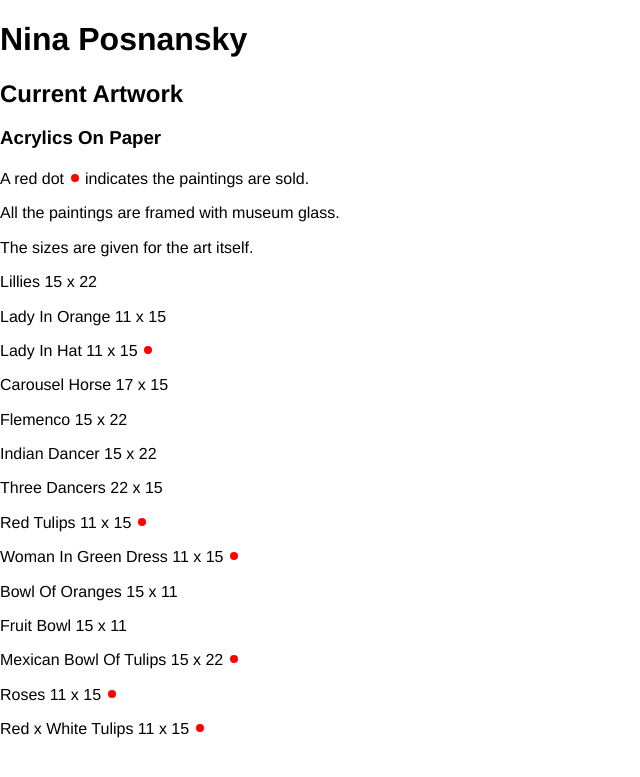
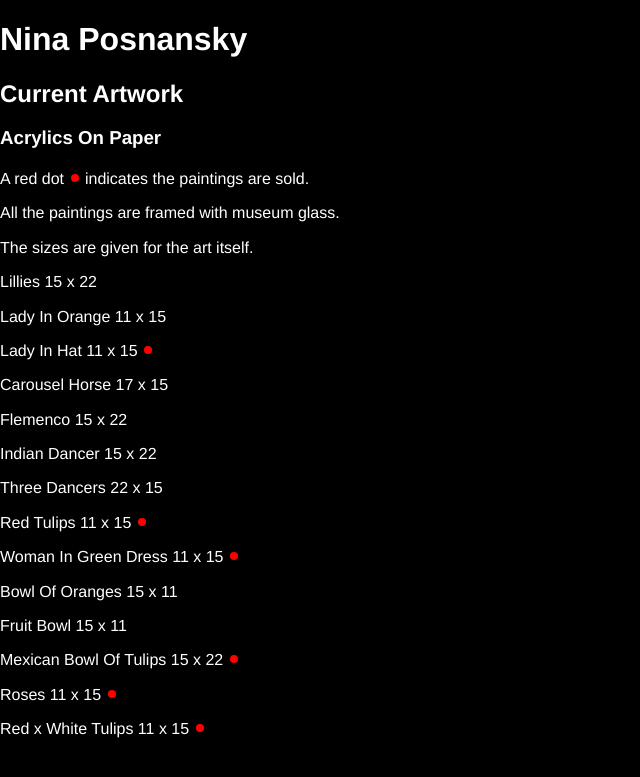
Before and after one commit to nathanwongstudio/nina-posnansky, a Jekyll site: the page built from docs/index.markdown, in a window 1280 px wide. Shown: the top 777 px of the page, without its empty margins (0-640 px from the left). Built offline with Jekyll 4.4.1, drawn with Linux system fonts in a browser that asks for light colours.

Commit message:
update coloring

```diff
--- a/docs/css/styles.scss
+++ b/docs/css/styles.scss
@@ -1,6 +1,9 @@
 ---
 ---
-
+html, body {
+    background: black;
+    color: white;
+}
 body {
     font-family: Helvetica Neue, Helvetica, sans-serif;
 }
```
